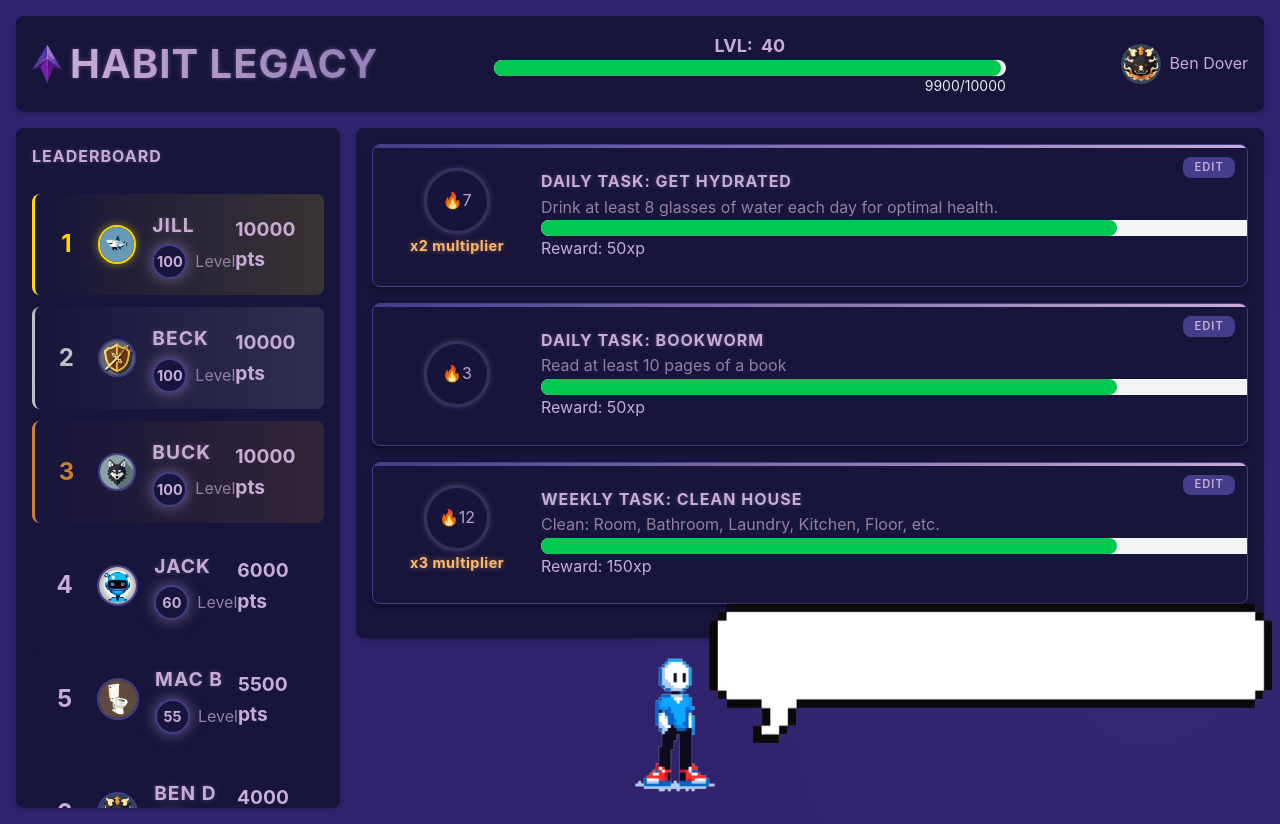
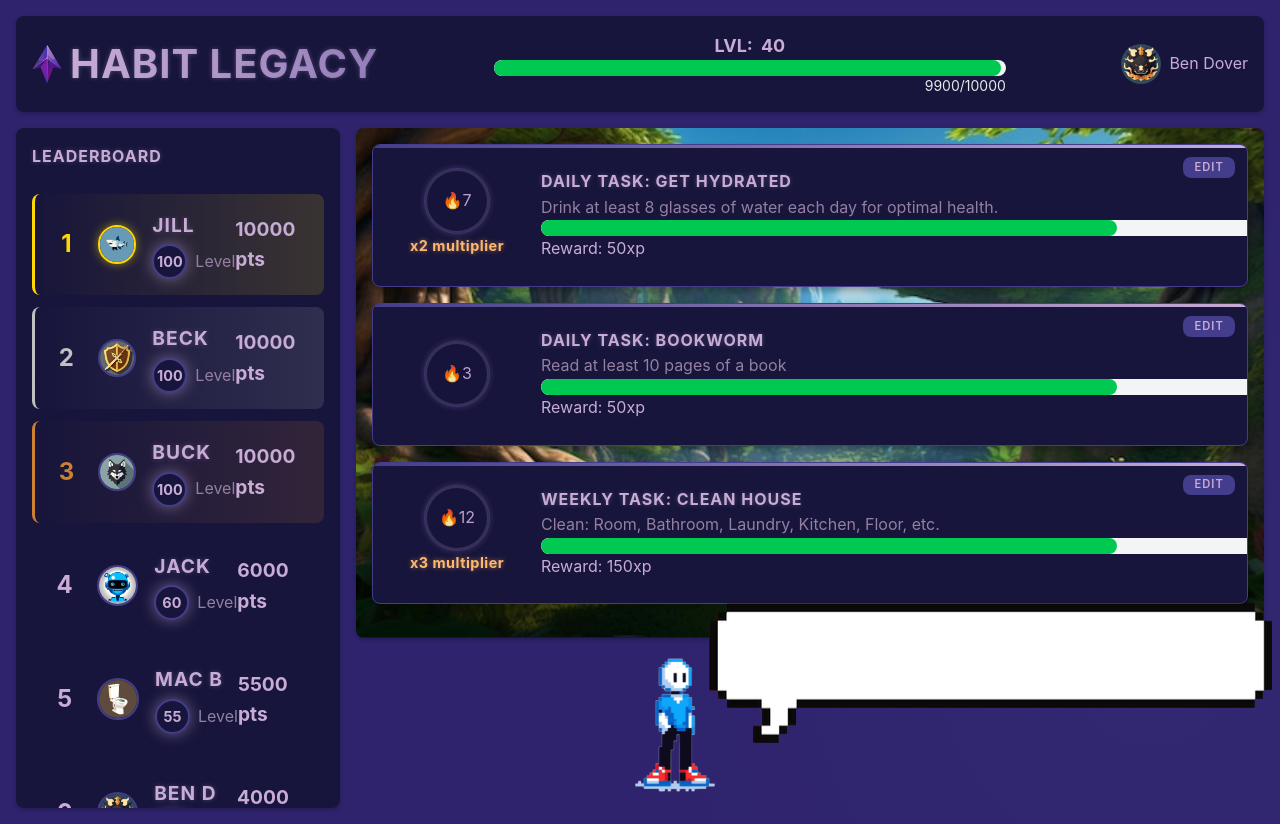
Before and after one commit to noahstew/hack-attack, a React (Vite) app in the folder habit-legacy/: page / in a window 1280 px wide. Shown: the top 824 px of the page. Built offline with nearby package versions, Linux system fonts and the light colour scheme.

Commit message:
adding backgound to layout-main

```diff
--- a/habit-legacy/src/App.css
+++ b/habit-legacy/src/App.css
@@ -31,6 +31,9 @@
   box-shadow: 0 2px 4px rgba(0, 0, 0, 0.2);
   overflow-y: auto;
   height: 75%;
+  background-image:url("../public/backgrounds/Background1.jpg") ;
+  background-repeat:no-repeat;
+  background-size:contain;
 }
 
 /* Responsive adjustments */
```
